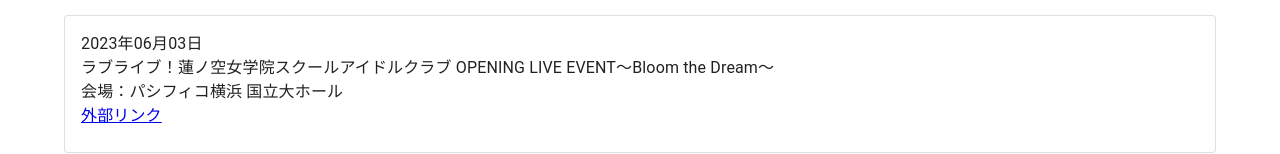
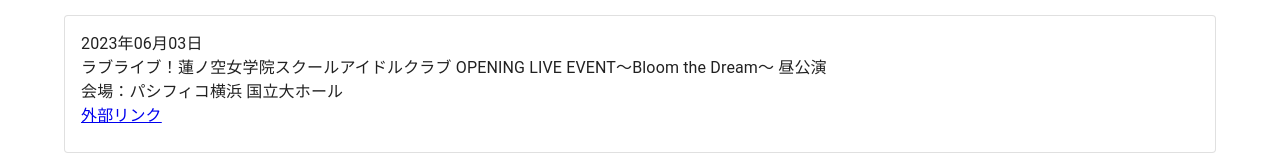
Before and after one commit to takonasu/LiveHistory, a React (Create React App) app: page / in a window 1280 px wide. Shown: the part 6111-6265 px from the top of the page. Built offline with nearby package versions, Linux system fonts and the light colour scheme.

Commit message:
add: 昼公演

```diff
--- a/src/data/liveHistory.ts
+++ b/src/data/liveHistory.ts
@@ -260,7 +260,7 @@
 	},
 	{
 		day: '2023-06-04T00:00:00+09:00',
-		name: 'ラブライブ！蓮ノ空女学院スクールアイドルクラブ OPENING LIVE EVENT～Bloom the Dream～',
+		name: 'ラブライブ！蓮ノ空女学院スクールアイドルクラブ OPENING LIVE EVENT～Bloom the Dream～ 昼公演',
 		link: 'https://www.lovelive-anime.jp/hasunosora/live-event/live_detail.php?p=OLE',
 		place: 'パシフィコ横浜 国立大ホール'
 	}
```
